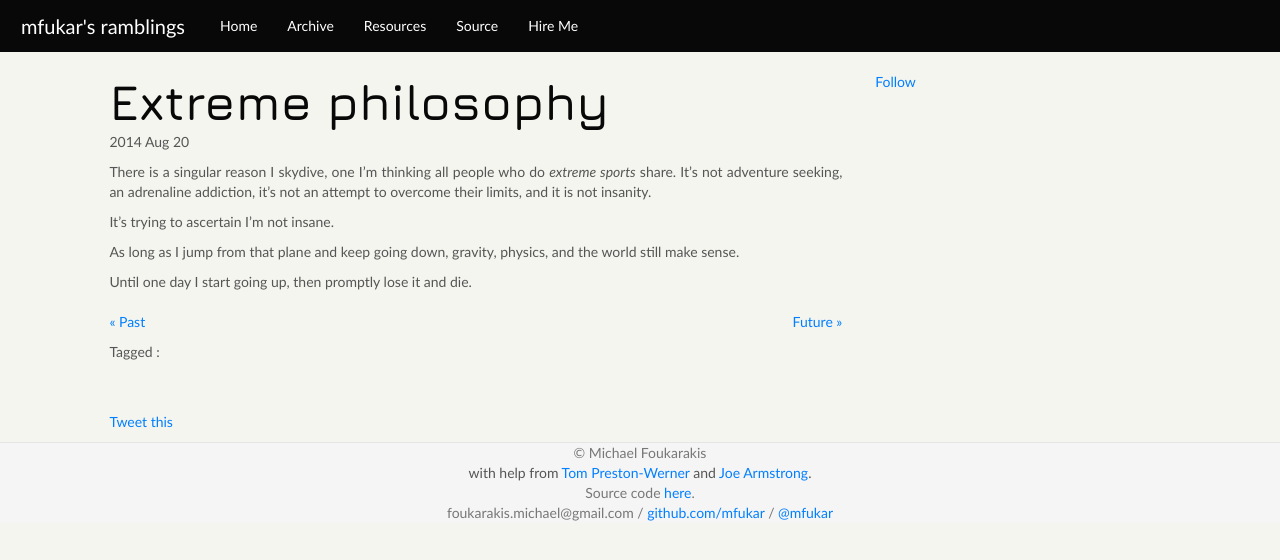
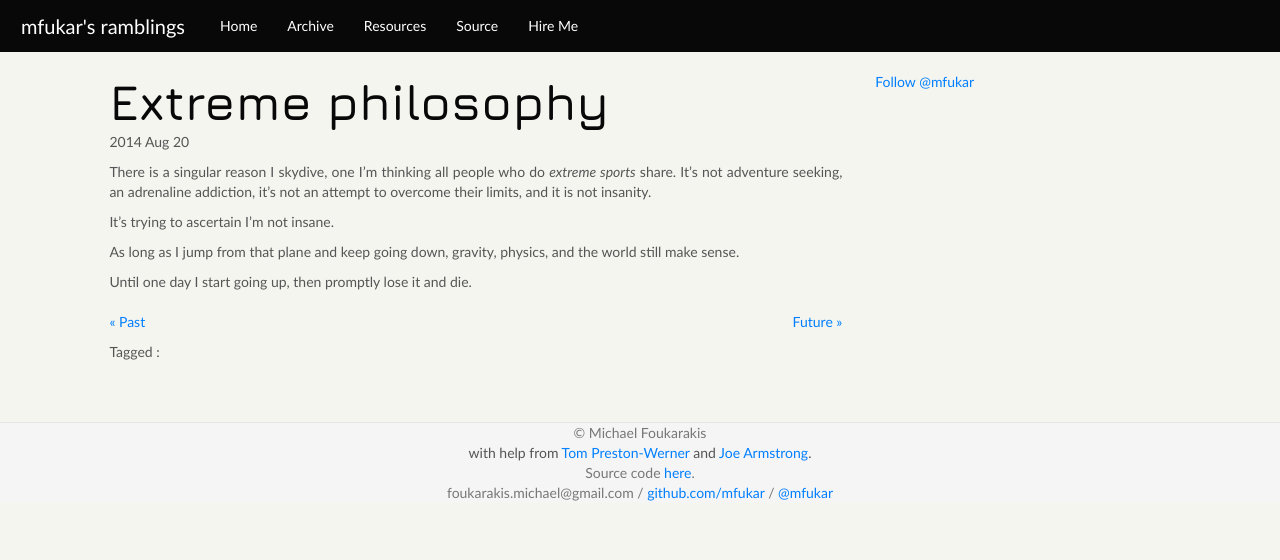
Before and after one commit to mfukar/mfukar.github.com, a Jekyll site: the page built from _posts/2014-08-20-extreme.md, in a window 1280 px wide. Shown: the top 560 px of the page. Built offline with Jekyll 4.4.1, drawn with Linux system fonts in a browser that asks for light colours; some web fonts are replaced; comment, search, counter and statistics services are not loaded.

Commit message:
Update twitter buttons

```diff
--- a/_layouts/main.html
+++ b/_layouts/main.html
@@ -37,8 +37,7 @@
 			<div class="row-fluid">
 				<div class="span7 offset1">
 					<p>
-					<a href="https://twitter.com/mfukar" class="twitter-follow-button" data-show-count="false" data-dnt="true">Follow @mfukar</a>
-					<script async src="https://platform.twitter.com/widgets.js" charset="utf-8"></script>
+					<a href="https://twitter.com/mfukar?ref_src=twsrc%5Etfw" class="twitter-follow-button" data-show-count="false">Follow @mfukar</a><script async src="https://platform.twitter.com/widgets.js" charset="utf-8"></script>
 					</p>
 					{{content}}
 				</div>
--- a/_layouts/post.html
+++ b/_layouts/post.html
@@ -38,8 +38,5 @@
 	</div>
 
 	<!-- the tweet button -->
-	<a href="https://twitter.com/share"  class="twitter-share-button"
-		data-url="http://mfukar.github.io{{page.url}}">Tweet this</a>
-	<script type="text/javascript" src="http://platform.twitter.com/widgets.js"></script>
-	<!-- end of tweet button -->
+	<a class="twitter-share-button" href="https://twitter.com/intent/tweet?text=http://mfukar.github.io{{page.url}}"><script async src="https://platform.twitter.com/widgets.js" charset="utf-8"></script>
 </div>
--- a/_layouts/secondary.html
+++ b/_layouts/secondary.html
@@ -48,7 +48,7 @@
 				</div>
 				<div class="span3">
 					<p>
-					<a href="https://twitter.com/mfukar" class="twitter-follow-button" data-show-count="false" data-show-screen-name="false">Follow</a>
+					<a href="https://twitter.com/mfukar?ref_src=twsrc%5Etfw" class="twitter-follow-button" data-show-count="false">Follow @mfukar</a><script async src="https://platform.twitter.com/widgets.js" charset="utf-8"></script>
 					<script>!function(d,s,id){var js,fjs=d.getElementsByTagName(s)[0];if(!d.getElementById(id)){js=d.createElement(s);js.id=id;js.src="//platform.twitter.com/widgets.js";fjs.parentNode.insertBefore(js,fjs);}}(document,"script","twitter-wjs");</script>
 					</p>
 				</div>
```
Lines whose indentation alone changed are shown as unchanged.
